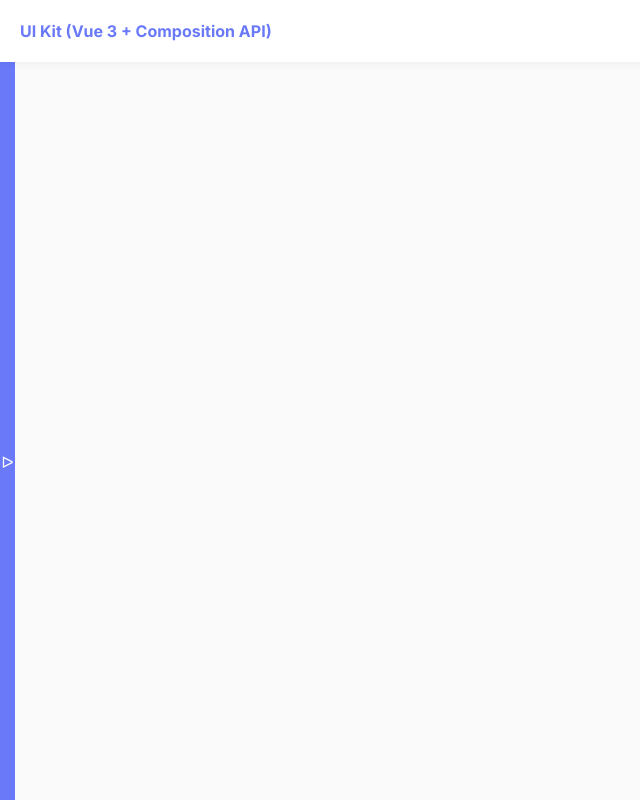
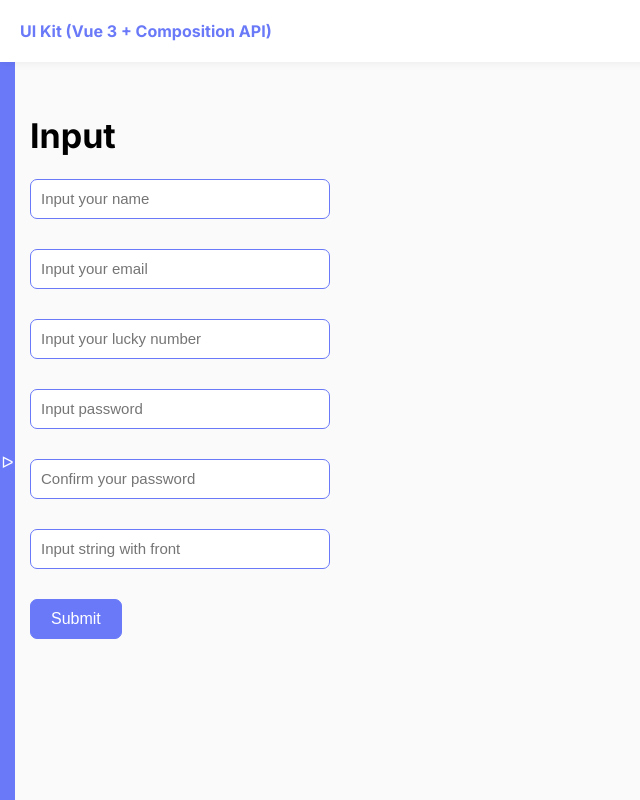
Before and after one commit to benny214/uikit-vue3, a Vue app: page /input in a window 1280 px wide. Shown: the whole page, without its empty margins (0-640 px from the left). Built offline with nearby package versions, Linux system fonts and the light colour scheme.

Commit message:
компонент инпут и валидация с помощью vuelidate

```diff
--- a/package.json
+++ b/package.json
@@ -12,6 +12,8 @@
     "@fortawesome/fontawesome-svg-core": "^6.4.2",
     "@fortawesome/free-regular-svg-icons": "^6.4.2",
     "@fortawesome/vue-fontawesome": "^3.0.5",
+    "@vuelidate/core": "^2.0.3",
+    "@vuelidate/validators": "^2.0.4",
     "vue": "^3.3.8",
     "vue-router": "^4.2.5"
   },
--- a/src/components/Button.vue
+++ b/src/components/Button.vue
@@ -52,7 +52,6 @@
 }
 </script>
 <style lang="scss" scoped>
-@import "@/assets/styles/main";
 .btn {
   margin-right: 10px;
   margin-bottom: 10px;
--- a/src/components/Checkbox/Checkbox.vue
+++ b/src/components/Checkbox/Checkbox.vue
@@ -66,7 +66,6 @@
 };
 </script>
 <style lang="scss" scoped>
-@import "@/assets/styles/main";
 .checkbox {
   position: absolute;
   z-index: -1;
--- /dev/null
+++ b/src/components/Input.vue
@@ -0,0 +1,129 @@
+<template>
+  <div class="form__input" :style="{ width: width }">
+    <input
+      class="input__text"
+      :type="type"
+      :name="name"
+      :id="name"
+      :placeholder="placeholder"
+      :value="value"
+      @input="updateValue"
+    />
+    <label :for="name" class="input__label">{{ label }}</label>
+    <TransitionGroup>
+      <div v-for="element of error" :key="element.$uid" class="form__error">
+        <div class="form-error__message">{{ element.$message }}</div>
+      </div>
+    </TransitionGroup>
+  </div>
+</template>
+<script setup>
+const emit = defineEmits(["update:value"]);
+const props = defineProps({
+  value: {
+    type: String,
+    default: "",
+  },
+  name: {
+    type: String,
+    required: true,
+  },
+  type: {
+    type: String,
+    default: "text",
+  },
+  placeholder: {
+    type: String,
+    default: "",
+  },
+  label: {
+    type: String,
+    required: true,
+  },
+  width: {
+    type: String,
+    default: "300px",
+  },
+  error: {
+    type: Array,
+    required: false,
+  },
+});
+
+const updateValue = (e) => {
+  emit("update:value", e.target.value);
+};
+</script>
+<style lang="scss" scoped>
+.form {
+  &__input {
+    margin-bottom: 30px;
+    position: relative;
+  }
+  &__error {
+    background: var(--danger);
+    margin-top: 4px;
+    border-radius: 7px;
+    font-size: 13px;
+    color: #fff;
+    padding: 5px;
+  }
+}
+.input {
+  &__text {
+    border: 1px solid var(--primary);
+    padding: 0 10px;
+    height: 40px;
+    border-radius: 7px;
+    font-size: 15px;
+    width: 100%;
+    position: relative;
+    z-index: 1;
+    &:focus {
+      & + .input__label {
+        z-index: 1;
+        opacity: 1;
+        top: -20px;
+      }
+    }
+    &:not(:placeholder-shown) {
+      & + .input__label {
+        z-index: 1;
+        opacity: 1;
+        top: -20px;
+      }
+    }
+  }
+  &__label {
+    font-weight: bold;
+    display: block;
+    position: absolute;
+    top: 20px;
+    opacity: 0;
+    z-index: -1;
+    transition: 0.3s;
+    font-size: 13px;
+    color: var(--primary);
+  }
+}
+
+.v-enter-active,
+.v-leave-active {
+  transition: opacity 0.5s ease;
+}
+
+.v-enter-from,
+.v-leave-to {
+  opacity: 0;
+}
+
+input::-webkit-outer-spin-button,
+input::-webkit-inner-spin-button {
+  -webkit-appearance: none;
+  margin: 0;
+}
+
+input[type="number"] {
+  -moz-appearance: textfield;
+}
+</style>
--- a/src/components/Progress/ProgressBar.vue
+++ b/src/components/Progress/ProgressBar.vue
@@ -23,7 +23,6 @@
 })
 </script>
 <style lang="scss" scoped>
-@import "@/assets/styles/main";
 .progress {
   height: 10px;
   border-radius: 4px;
--- a/src/components/Radiobutton.vue
+++ b/src/components/Radiobutton.vue
@@ -49,8 +49,6 @@
 };
 </script>
 <style lang="scss" scoped>
-@import "@/assets/styles/main";
-
 .radiobutton {
   position: absolute;
   z-index: -1;
--- a/src/components/layout/Sidebar.vue
+++ b/src/components/layout/Sidebar.vue
@@ -23,10 +23,11 @@
   { name: "Checkbox", href: "/checkbox" },
   { name: "Radiobutton", href: "/radiobutton" },
   { name: "Progress", href: "/progress" },
+  { name: "Input", href: "/input" },
 ]);
 </script>
 <style lang="scss" scoped>
-@import '@/assets/styles/main';
+
 
 .sidebar {
   left: 0;
--- a/src/router/index.js
+++ b/src/router/index.js
@@ -5,6 +5,7 @@
 import Checkbox from '@/views/Checkbox.vue'
 import Radiobutton from '@/views/Radiobutton.vue'
 import Progress from '@/views/Progress.vue'
+import Input from '@/views/Input.vue'
 
 const router = createRouter({
   history: createWebHistory(),
@@ -39,6 +40,11 @@
       name: 'Progress',
       component: Progress
     },
+    {
+      path: '/input',
+      name: 'Input',
+      component: Input
+    },
   ]
 })
 
--- a/src/views/Button.vue
+++ b/src/views/Button.vue
@@ -65,5 +65,4 @@
 };
 </script>
 <style lang="scss" scoped>
-@import "@/assets/styles/main";
 </style>
--- /dev/null
+++ b/src/views/Input.vue
@@ -0,0 +1,120 @@
+<template>
+  <h1 class="heading-1">Input</h1>
+  <form @submit.prevent="submitForm">
+    <Input
+      label="Your name"
+      name="name"
+      placeholder="Input your name"
+      v-model:value="v.nameField.$model"
+      :error="v.nameField.$errors"
+    />
+    <Input
+      label="Your email"
+      name="email"
+      placeholder="Input your email"
+      v-model:value="v.emailField.$model"
+      :error="v.emailField.$errors"
+    />
+    <Input
+      label="Lucky number"
+      name="number"
+      type="number"
+      placeholder="Input your lucky number"
+      v-model:value="v.luckyField.$model"
+      :error="v.luckyField.$errors"
+    />
+    <Input
+      label="Password"
+      name="password"
+      type="password"
+      placeholder="Input password"
+      v-model:value="passwordField"
+    />
+    <Input
+      label="Confirm password"
+      name="confirmPassword"
+      type="password"
+      placeholder="Confirm your password"
+      v-model:value="v.confirmPasswordField.$model"
+      :error="v.confirmPasswordField.$errors"
+    />
+    <Input
+      label="Front string"
+      name="front"
+      placeholder="Input string with front"
+      v-model:value="v.frontField.$model"
+      :error="v.frontField.$errors"
+    />
+
+    <Button label="Submit" color="primary" />
+  </form>
+</template>
+<script setup>
+import { ref, computed } from "vue";
+import useVuelidate from "@vuelidate/core";
+import {
+  helpers,
+  minLength,
+  email,
+  maxLength,
+  numeric,
+  sameAs,
+} from "@vuelidate/validators";
+import Input from "@/components/Input.vue";
+import Button from "@/components/Button.vue";
+
+const nameField = ref("");
+const emailField = ref("");
+const luckyField = ref("");
+const passwordField = ref("");
+const confirmPasswordField = ref("");
+const frontField = ref('')
+
+const musBeFront = (value) => value.includes('front')
+
+const rules = computed(() => ({
+  nameField: {
+    minLength: helpers.withMessage(
+      "Минимальная длина: 3 символа",
+      minLength(3)
+    ),
+  },
+  emailField: {
+    email: helpers.withMessage("Вы ввели неверный email", email),
+  },
+  luckyField: {
+    maxLength: helpers.withMessage(
+      "Максимальная длина: 2 символа",
+      maxLength(2)
+    ),
+    numeric: helpers.withMessage("Вы можете ввести только цифры", numeric),
+  },
+  confirmPasswordField: {
+    sameAsPassword: helpers.withMessage(
+      "Пароли не совпадают",
+      sameAs(passwordField.value)
+    ),
+  },
+  frontField: {
+   frontField: helpers.withMessage('Строка должна содержать слово Front', musBeFront)
+  }
+}));
+
+const v = useVuelidate(rules, {
+  nameField,
+  emailField,
+  luckyField,
+  passwordField,
+  confirmPasswordField,
+  frontField
+});
+
+const submitForm = () => {
+   v.value.$touch()
+   console.log(v.value.$error)
+   if (v.value.$error) return
+   alert('Form submited')
+}
+
+</script>
+<style lang="scss" scoped></style>
--- a/src/views/Radiobutton.vue
+++ b/src/views/Radiobutton.vue
@@ -43,5 +43,4 @@
 const disabledRadioChecked = ref(true);
 </script>
 <style lang="scss" scoped>
-@import "@/assets/styles/main";
 </style>
```
Also changed, not shown: 1 other file (tests, documents, lock files or other folders).
